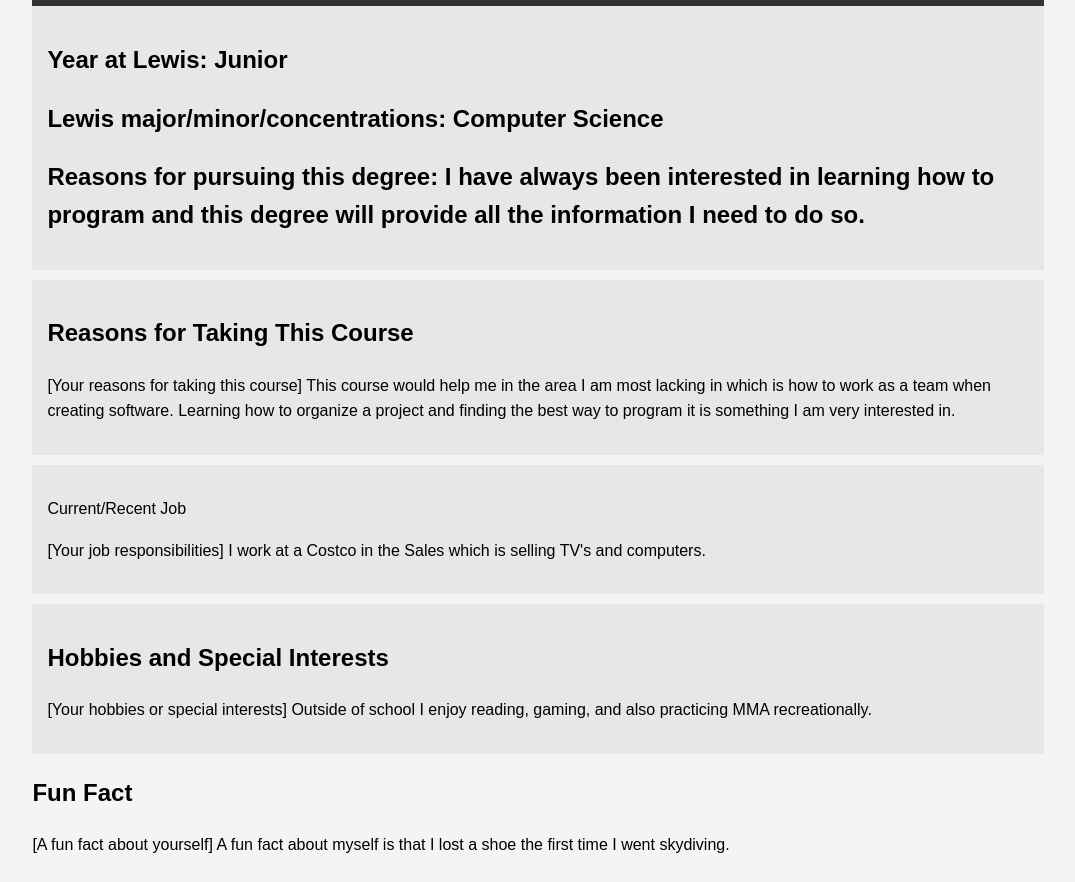
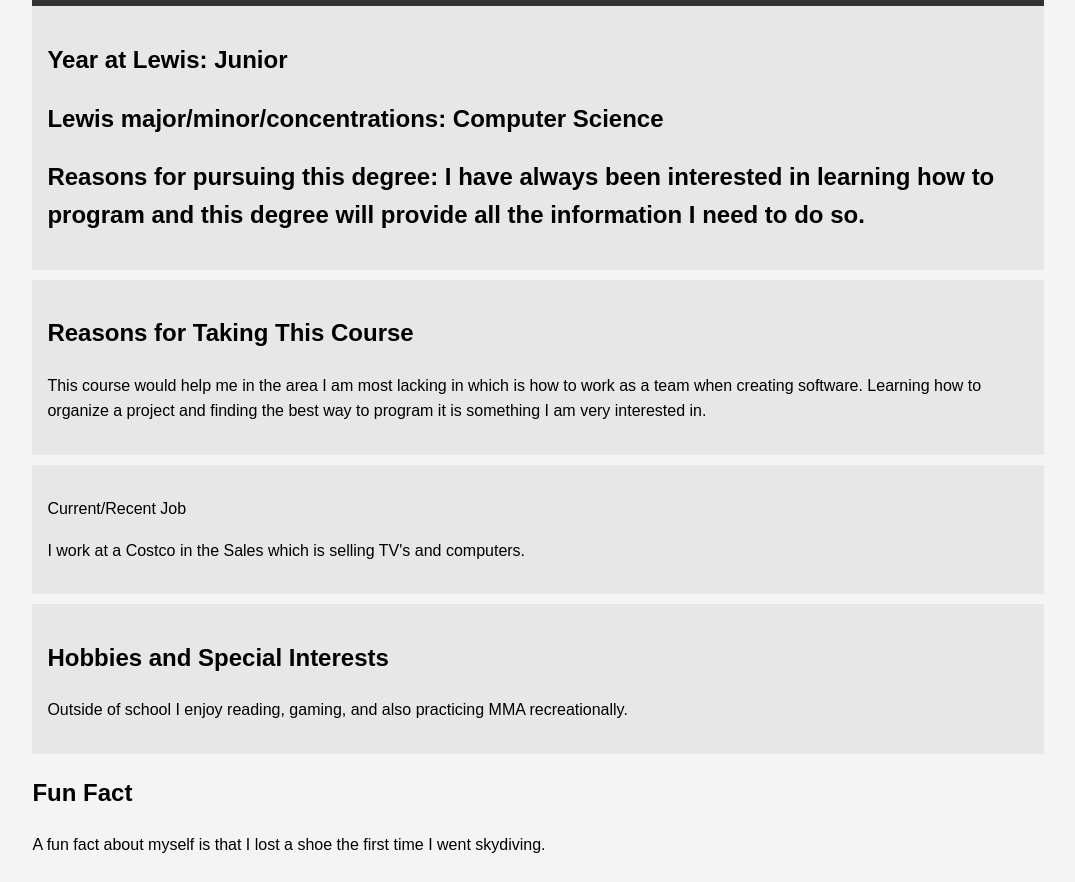
Before and after one commit to kzamudio2211/introductions, a plain HTML site: page index.html in a window 1280 px wide. Shown: the part 144-1026 px from the top of the page, without its empty margins (102-1177 px from the left). Drawn offline with Linux system fonts and the light colour scheme.

Commit message:
Update index.html

```diff
--- a/index.html
+++ b/index.html
@@ -43,22 +43,22 @@
 
 		<section class="course">
             <h2>Reasons for Taking This Course</h2>
-            <p>[Your reasons for taking this course] This course would help me in the area I am most lacking in which is how to work as a team when creating software. Learning how to organize a project and finding the best way to program it is something I am very interested in. </p>
+            <p>This course would help me in the area I am most lacking in which is how to work as a team when creating software. Learning how to organize a project and finding the best way to program it is something I am very interested in. </p>
         </section>
 
 		<section class="job">
             <p>Current/Recent Job</p>
-			<p>[Your job responsibilities] I work at a Costco in the Sales which is selling TV's and computers.</p>
+			<p>I work at a Costco in the Sales which is selling TV's and computers.</p>
         </section>
 
         <section class="hobbies">
             <h2>Hobbies and Special Interests</h2>
-            <p>[Your hobbies or special interests] Outside of school I enjoy reading, gaming, and also practicing MMA recreationally.</p>
+            <p>Outside of school I enjoy reading, gaming, and also practicing MMA recreationally.</p>
         </section>
 
         <section class="fun-fact">
             <h2>Fun Fact</h2>
-            <p>[A fun fact about yourself] A fun fact about myself is that I lost a shoe the first time I went skydiving.</p>
+            <p>A fun fact about myself is that I lost a shoe the first time I went skydiving.</p>
         </section>
     </div>
 </body>
```
